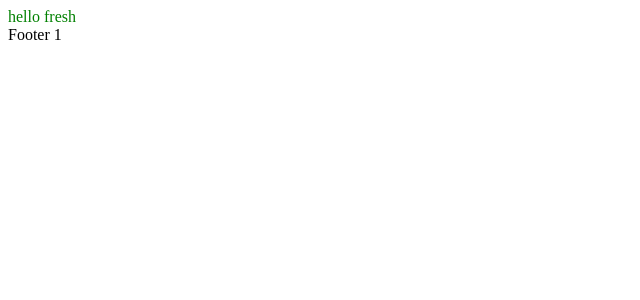
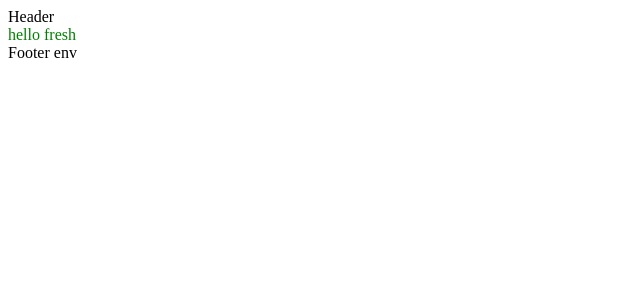
Before and after one commit to navtej927/react-full-boilerplate, a React app: page / in a window 1280 px wide. Shown: the top 300 px of the page, without its empty margins (0-640 px from the left). Built offline with nearby package versions, Linux system fonts and the light colour scheme.

Commit message:
footer added

```diff
--- a/src/App.js
+++ b/src/App.js
@@ -1,10 +1,12 @@
 import React from "react";
 import Styles from "./app.module.css";
 import { Footer } from "./Footer";
+import { Header } from "./Header";
 
 const App = () => {
   return (
     <React.StrictMode>
+      <Header />
       <div className={Styles.container}>hello fresh</div>
       <Footer />
     </React.StrictMode>
--- a/src/Footer.js
+++ b/src/Footer/Footer.js
@@ -3,7 +3,7 @@ import React from 'react';
 export const Footer = () => {
   return (
     <div>
-      Footer 1<div>{process.env.CHANGE_ME}</div>
+      Footer env {process.env.CHANGE_ME}
     </div>
   );
 };
--- /dev/null
+++ b/src/Footer/index.js
@@ -0,0 +1 @@
+export * from './Footer'
--- /dev/null
+++ b/src/Header/Header.js
@@ -0,0 +1,9 @@
+import React from 'react';
+
+export const Header = () => {
+  return (
+    <div>
+      Header
+    </div>
+  );
+};
--- /dev/null
+++ b/src/Header/index.js
@@ -0,0 +1 @@
+export * from './Header'
```
